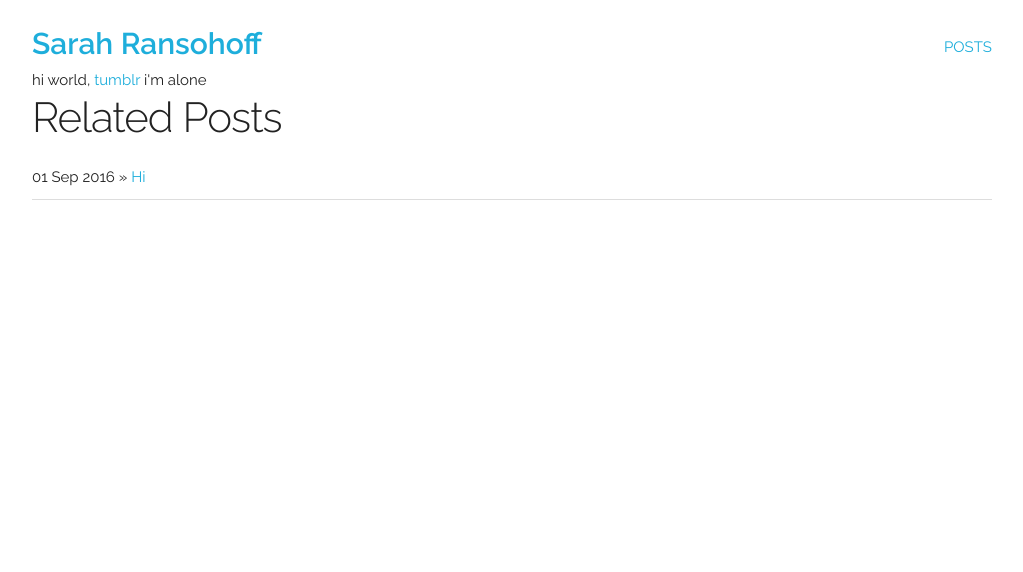
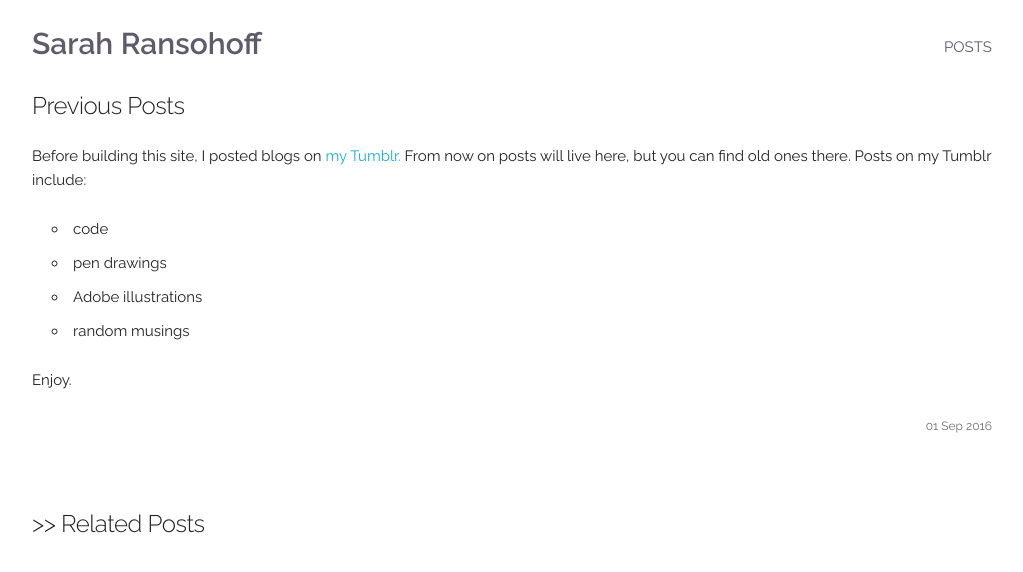
Before and after one commit to sranso/sranso.github.io, a Jekyll site: the page built from _posts/2016-09-01-sup.html, in a window 1280 px wide. Shown: the top 572 px of the page, without its empty margins (128-1151 px from the left). Built offline with Jekyll 4.4.1, drawn with Linux system fonts in a browser that asks for light colours.

Commit message:
Clean up.

```diff
--- a/_layouts/default.html
+++ b/_layouts/default.html
@@ -3,7 +3,7 @@
 <head>
   <!-- Basic Page Needs -->
   <meta charset="utf-8">
-  <title>Sarah Ransohoff</title>
+  <title>{{ page.title }}</title>
   <meta name="description" content="Sarah Ransohoff's personal website">
   <meta name="author" content="Sarah Ransohoff">
 
--- a/_layouts/post.html
+++ b/_layouts/post.html
@@ -6,7 +6,7 @@ layout: default
 </div>
 
 <div id="related">
-  <h2>Related Posts</h2>
+  <h5>>> Related Posts</h5>
   <ul class="posts">
     {% for post in site.related_posts limit:3 %}
       <li><span>{{ post.date | date_to_string }}</span> &raquo; <a href="{{ post.url }}">{{ post.title }}</a></li>
--- a/_posts/2016-09-01-sup.html
+++ b/_posts/2016-09-01-sup.html
@@ -1,11 +1,19 @@
 ---
 layout: post
-title: Sup
-category: Whee
-
-excerpt: hey sup this cool
+title: Previous Posts
 ---
 
-hi world,
-<a href="http://sarahunderstandsverylittle.tumblr.com/">tumblr</a>
-i'm alone
+<div id="post">
+  <h5>{{ page.title }}</h5>
+  <p class="has-ul-neighbor">
+    Before building this site, I posted blogs on <a href="http://sarahunderstandsverylittle.tumblr.com/">my Tumblr.</a> From now on posts will live here, but you can find old ones there. Posts on my Tumblr include:
+  </p>
+  <ul class="post-ul">
+    <li>code</li>
+    <li>pen drawings</li>
+    <li>Adobe illustrations</li>
+    <li>random musings</li>
+  </ul>
+  <p>Enjoy.</p>
+  <p class="post-footer">{{ page.date | date_to_string }}</p>
+</div>
--- a/css/styles.css
+++ b/css/styles.css
@@ -12,24 +12,25 @@ header {
   margin-top: 2rem;
 }
 
-#home, #posts {
+#home, #posts, #post {
   margin-top: 2rem;
+}
+
+#post {
+  margin-bottom: 7rem;
 }
 
 .header-home {
   font-size: 3rem;
+  color: #5F5B6B;
 }
 
 .header-link {
   text-transform: uppercase;
-  margin-right: 1.5rem;
+  color: #5F5B6B;
 }
 
-.header-link:last-child {
-  margin-right: 0;
-}
-
-li {
+.posts li {
   list-style-type: none;
   padding-bottom: 1rem;
   margin-bottom: 1.5rem;
@@ -45,6 +46,16 @@ li {
 .post-date {
 }
 
+.post-ul {
+  margin-left: 2rem;
+}
+
+.post-footer {
+  color: #6e6e6e;
+  text-align: right;
+  font-size: 1.2rem;
+}
+
 footer {
   border-top: #ddd 1px solid;
   padding-top: 4rem;
@@ -57,6 +68,10 @@ footer a {
   display: inline-block;
   margin-left: 1rem;
   margin-right: 1rem;
+}
+
+.github {
+  fill: #1EAEDB;
 }
 
 /* Mobile first queries */
--- a/posts.html
+++ b/posts.html
@@ -4,7 +4,7 @@ title: Sarah Ransohoff
 ---
 
 <div id="posts">
-  <h5>Posts</h5>
+  <h5>>> Blog Posts</h5>
   <ul class="posts">
     {% for post in site.posts %}
       <li>
```
Also changed, not shown: _posts/2016-09-01-hi.html (deleted, +0 -13 lines), index.html (+10 -5 lines), 6 other files.
